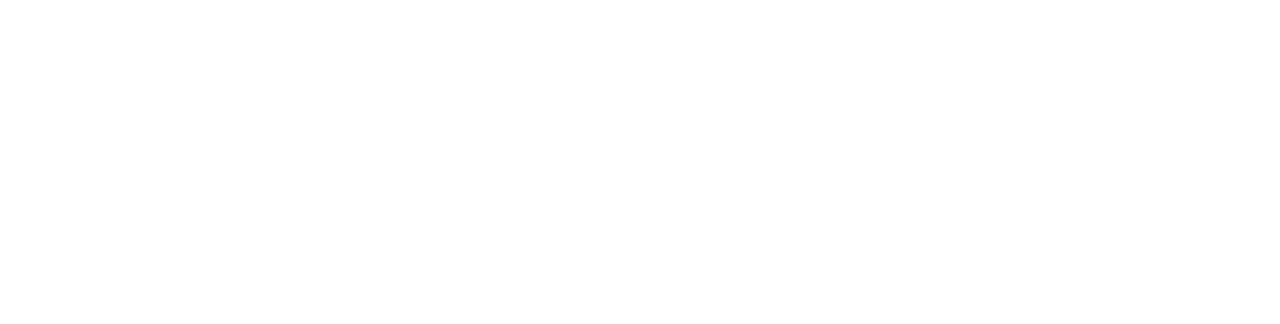
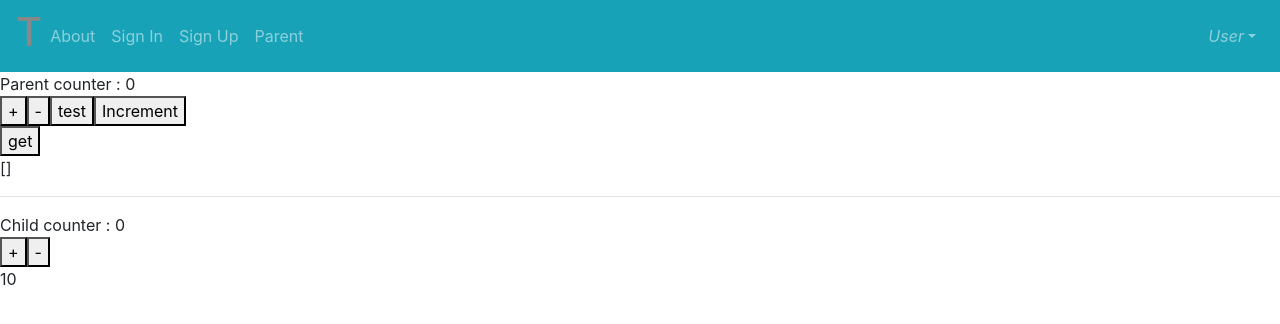
Before and after one commit to hungry-matt/restaurant-web, a Vue app: page /parent in a window 1280 px wide. Shown: the top 324 px of the page. Built offline with nearby package versions, Linux system fonts and the light colour scheme; no server answers.

Commit message:
add: 컴포넌트, 서버 통신 테스트

```diff
--- a/src/components/layout/Header.vue
+++ b/src/components/layout/Header.vue
@@ -1,6 +1,6 @@
 <template>
 <div>
-  <b-navbar toggleable="lg" type="dark" variant="info" v-if="accessToken">
+  <b-navbar toggleable="lg" type="dark" variant="info" v-if="true">
     <!-- <b-navbar-brand href="#">T</b-navbar-brand> -->
     <h1><router-link to="/">T</router-link></h1>
 
@@ -8,7 +8,10 @@
 
     <b-collapse id="nav-collapse" is-nav>
       <b-navbar-nav>
-        <b-nav-item href="/about">Link</b-nav-item>
+        <b-nav-item href="/about">About</b-nav-item>
+        <b-nav-item href="/login">Sign In</b-nav-item>
+        <b-nav-item href="/join">Sign Up</b-nav-item>
+        <b-nav-item href="/parent">Parent</b-nav-item>
         <!-- <b-nav-item href="#" disabled>Disabled</b-nav-item> -->
       </b-navbar-nav>
 
--- a/src/main.js
+++ b/src/main.js
@@ -1,6 +1,7 @@
 import Vue from 'vue'
 import App from './App.vue'
 import router from './router'
+import { store } from './store/store';
 
 import { BootstrapVue, IconsPlugin } from 'bootstrap-vue'
 
@@ -17,5 +18,6 @@ Vue.config.productionTip = false
 
 new Vue({
   router,
+  store: store,
   render: h => h(App),
 }).$mount('#app')
--- a/src/router.js
+++ b/src/router.js
@@ -4,6 +4,7 @@ import Home from "./views/Home";
 import About from "./views/About";
 import Login from "./views/Login";
 import Join from "./views/Join";
+import Parent from "./views/Parent";
 
 Vue.use(VueRouter);
 
@@ -26,5 +27,9 @@ export default new VueRouter({
             path: "/join"
             , component: Join
         }
+        , {
+            path: "/parent"
+            , component: Parent
+        }
     ]
 });
--- /dev/null
+++ b/src/store/actions.js
@@ -0,0 +1 @@
+//비동기적 정의
--- /dev/null
+++ b/src/store/http.js
@@ -0,0 +1,25 @@
+import axios from 'axios';
+
+const API_BASE_URL = process.env.VUE_APP_API_BASE_URL;
+
+let http = axios.create({
+    baseURL: API_BASE_URL || 'http://localhost:8080'
+});
+
+export const useAccessToken = (accessToken) => {
+    http = axios.create({
+      baseURL: process.env.VUE_APP_API_BASE_URL || 'http://localhost:8080',
+      headers: {
+        authorization: `Bearer ${accessToken}`,
+      },
+    });
+};
+
+export const get = async(path, params) => {
+    const { data } = await http.get(path, { params });
+    return data;
+}
+
+export default {
+
+}
--- /dev/null
+++ b/src/store/mutations.js
@@ -0,0 +1,4 @@
+//인자를 받아 Vuex에 넘겨줄 수 있음
+//computed가 아닌 methods에 등록
+//동기적 로직 정의
+//기억하기 쉽게 Setters로 이해
--- /dev/null
+++ b/src/store/store.js
@@ -0,0 +1,52 @@
+import Vue from "vue";
+import Vuex from "vuex";
+import { get } from "./http";
+
+Vue.use(Vuex);
+
+export const store = new Vuex.Store({
+    //컴포넌트 간에 공유할 data 속성
+    state: {
+        counter: 0
+        , users: []
+    }
+    , getters: {
+        getCounter: function(state) {
+            return state.counter;
+        }
+        , getUsers: function(state) {
+            return state.users;
+        }
+    }
+    , mutations: {
+        //데이터 인자 명은 payload를 많이 쓴다.
+        addCounter: function(state, payload) {
+            state.counter += payload.value;
+        }
+        , subCounter: function(state) {
+            return state.counter--;
+        }
+        , increment: function(state, payload) {
+            state.counter = payload;
+        }
+        , setUsers(state, payload) {
+            state.users = payload;
+        }
+    }
+    , actions: {
+        //상태가 변화는 걸 추적하기 위해 actions는 mutations의 메서드를 호출(commit) 하는 구조
+        addCounter: function(context) {
+            //commit의 대상인 addCounter는 mutations의 메서드를 의미
+            return context.commit('addCounter');
+        }
+        , asyncIncrement: function(context, payload) {
+            return setTimeout(function() {
+                context.commit('increment', payload.by);
+            }, payload.duration);
+        }
+        , async loadUsers({ commit }) {
+            const users = await get("/users");
+            commit('setUsers', users);
+        }
+    }
+});
--- /dev/null
+++ b/src/views/Child.vue
@@ -0,0 +1,24 @@
+<template>
+    <div>
+        <hr>
+        Child counter : {{ getCounter }} <br>
+        <button>+</button>
+        <button>-</button>
+
+        <br>
+
+        <span>{{ test }}</span>
+    </div>
+</template>
+
+<script>
+import { mapGetters } from 'vuex';
+
+export default {
+    // props: ["num", "test"]
+    props: ["test"]
+    , computed: {
+        ...mapGetters(['getCounter'])
+    }
+}
+</script>
--- /dev/null
+++ b/src/views/Parent.vue
@@ -0,0 +1,51 @@
+<template>
+    <div>
+        <!-- Template의 표현식은 최대한 간소화 해야 한다. -->
+        <!-- Parent counter : {{ $store.state.counter }} <br> -->
+        Parent counter : {{ parentCounter }} <br>
+        <button @click="addCounter">+</button>
+        <button @click="subCounter">-</button>
+        <button @click="setTest">test</button>
+        <button @click="asyncIncrement({by: 50, duration: 100})">Increment</button>
+        <br>
+        <button @click="loadUsers">get</button>
+        <br>
+        <span>{{ getUsers }}</span>
+        <!-- <child v-bind:num="counter" v-bind:test="test"></child> -->
+        <child v-bind:test="test"></child>
+    </div>
+</template>
+
+<script>
+import Child from "../views/Child";
+import { mapGetters } from 'vuex';
+import { mapMutations } from 'vuex';
+import { mapActions } from 'vuex';
+
+export default {
+    name: "Parent"
+    , components: {
+        child: Child
+    }
+    , computed: mapGetters({
+        parentCounter: 'getCounter'
+        , getUsers: 'getUsers'
+    })
+    , data() {
+        return {
+            // counter: 0
+            test: 10
+        }
+    }
+    , methods: {
+        ...mapMutations(['subCounter'])
+        , ...mapActions(['asyncIncrement', 'loadUsers'])
+        , addCounter() {
+            this.$store.commit('addCounter', {value: 10});
+        }
+        , setTest() {
+            this.test += this.$store.state.counter;
+        }
+    }
+}
+</script>
```
Also changed, not shown: src/store/state.js (added).
